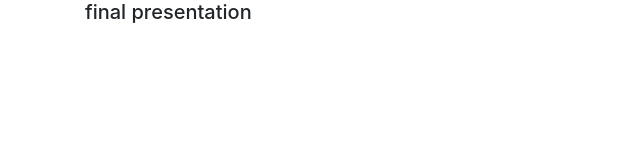
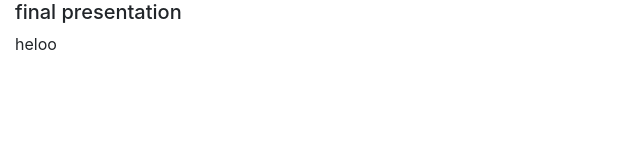
Before and after one commit to vcd5dCpp/petCenter, a plain HTML site: page index.html in a window 1280 px wide. Shown: the whole page, without its empty margins (0-640 px from the left). Drawn offline with nearby package versions, Linux system fonts and the light colour scheme.

Commit message:
change tile

```diff
--- a/index.html
+++ b/index.html
@@ -13,8 +13,9 @@
 </head>
 
 <body>
-    <div class="container">
+    <div class="container-fluid">
         <h5>final presentation</h5>
+        <p>heloo</p>
     </div>
     <!-- boostrap script -->
     <script src="https://code.jquery.com/jquery-3.5.1.slim.min.js"
```
